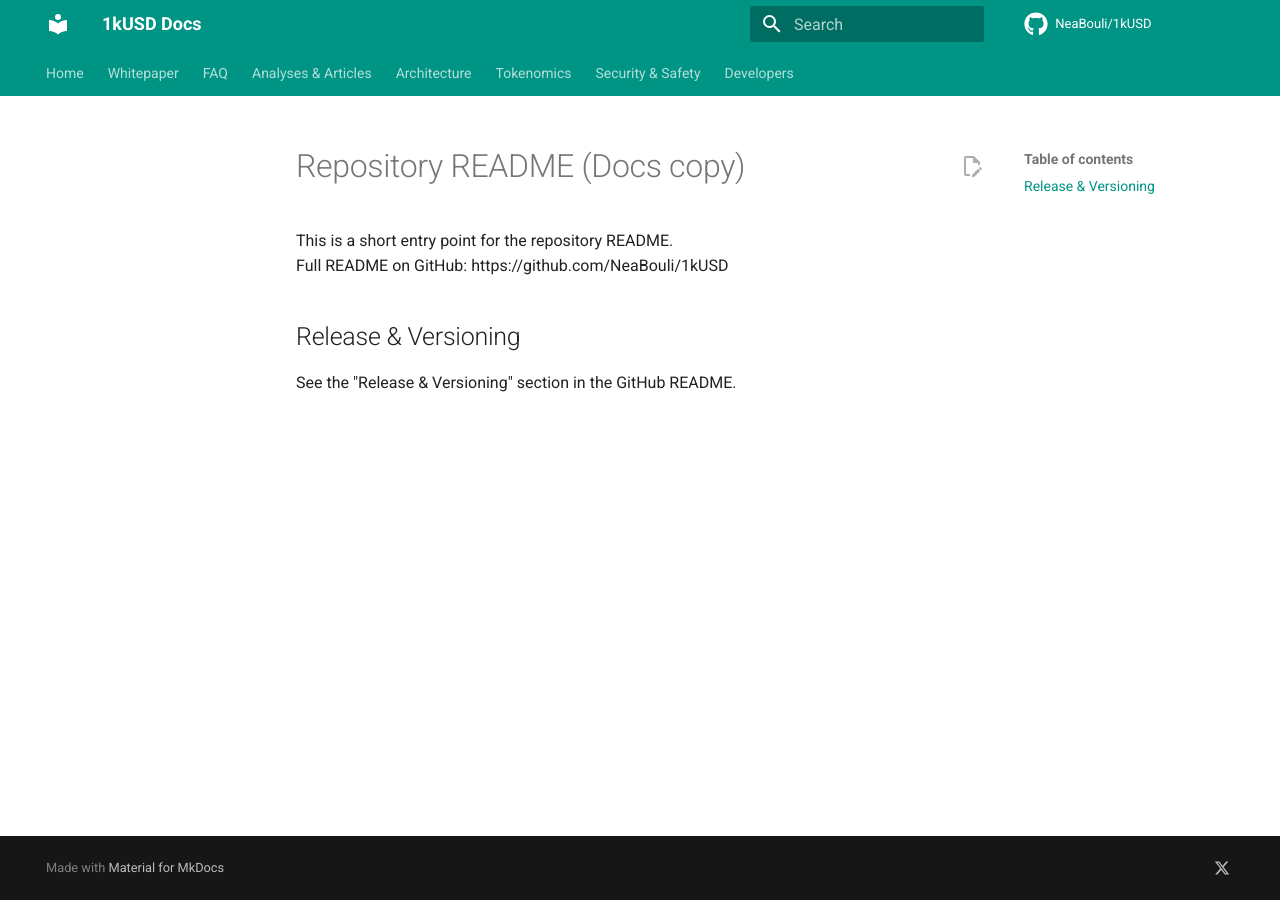
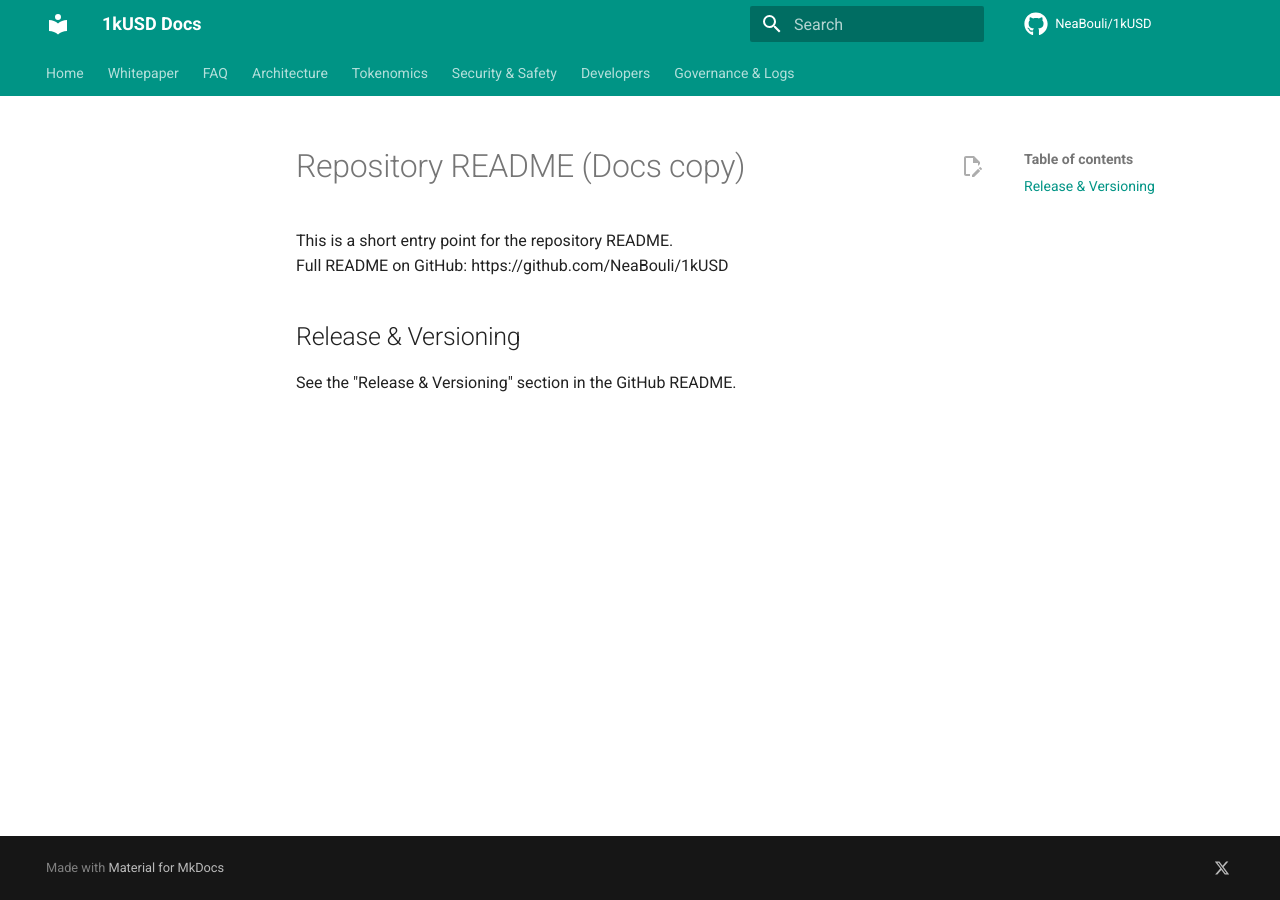
Before and after one commit to NeaBouli/1kUSD, an MkDocs documentation site: the page built from docs/README.md, in a window 1280 px wide. Built offline with MkDocs 1.6.1 and Material for MkDocs 9.7.7, drawn with Linux system fonts in a browser that asks for light colours; comment, search, counter and statistics services are not loaded; part of the change alters nothing that is shown.

```diff
--- a/mkdocs.yml
+++ b/mkdocs.yml
@@ -26,29 +26,32 @@ theme:
 nav:
   - Home: index.md
   - Whitepaper:
-      - English: docs/WHITEPAPER_EN.md
-      - Deutsch: docs/WHITEPAPER_DE.md
-  - FAQ: docs/FAQ.md
-  - Analyses & Articles: docs/articles/README.md
+      - English: whitepaper/WHITEPAPER_1kUSD_EN.md
+      - Deutsch: whitepaper/WHITEPAPER_1kUSD_DE.md
+  - FAQ: FAQ.md
   - Architecture:
-      - System Overview: docs/specs/ARCHITECTURE.md
-      - Module IDs: docs/specs/MODULE_IDS.md
-      - Indexer & Oracles: docs/specs/ORACLE_AGGREGATOR_SPEC.md
-      - Converter Router: docs/converter/AUTOCONVERTER_ROUTER.md
+      - System Overview: ARCHITECTURE.md
+      - Module IDs: MODULE_IDS.md
+      - Indexer & Oracles: specs/ORACLE_AGGREGATOR_SPEC.md
+      - Converter Router: converter/AUTOCONVERTER_ROUTER.md
   - Tokenomics:
-      - Core Token Model: docs/specs/TOKEN_SPEC.md
-      - Fee Accrual: docs/specs/PSM_SPEC.md
-      - Vault Accounting: docs/specs/COLLATERAL_VAULT_SPEC.md
+      - Core Token Model: specs/TOKEN_SPEC.md
+      - Fee Accrual: specs/PSM_SPEC.md
+      - Vault Accounting: specs/COLLATERAL_VAULT_SPEC.md
   - Security & Safety:
-      - Safety Guardian: docs/specs/SAFETY_AUTOMATA_SPEC.md
-      - Threat Model: docs/specs/SECURITY_THREAT_MODEL.md
-      - Security Analysis: docs/SECURITY_PREAUDIT_README.md
+      - Safety Guardian: specs/SAFETY_AUTOMATA_SPEC.md
+      - Threat Model: THREAT_MODEL.md
+      - Security Analysis: SECURITY_PREAUDIT_README.md
   - Developers:
-      - Onboarding: docs/SDK_WIRING_GUIDE.md
-      - Governance Params: docs/specs/PARAMETER_REGISTRY_SPEC.md
-      - Oracle Spec: docs/specs/ORACLE_AGGREGATOR_SPEC.md
-      - PSM Spec: docs/specs/PSM_SPEC.md
-      - Proof of Reserves: docs/specs/PROOF_OF_RESERVES_SPEC.md
+      - Onboarding: SDK_WIRING_GUIDE.md
+      - Governance Params: PARAMETER_REGISTRY.md
+      - Oracle Spec: specs/ORACLE_AGGREGATOR_SPEC.md
+      - PSM Spec: specs/PSM_SPEC.md
+      - Proof of Reserves: specs/PROOF_OF_RESERVES_SPEC.md
+  - Governance & Logs:
+      - Governance Overview: GOVERNANCE.md
+      - Project Log: logs/project.md
+      - Changelog: CHANGELOG.md
 
 plugins:
   - search
```
Also changed, not shown: 1 other file.
